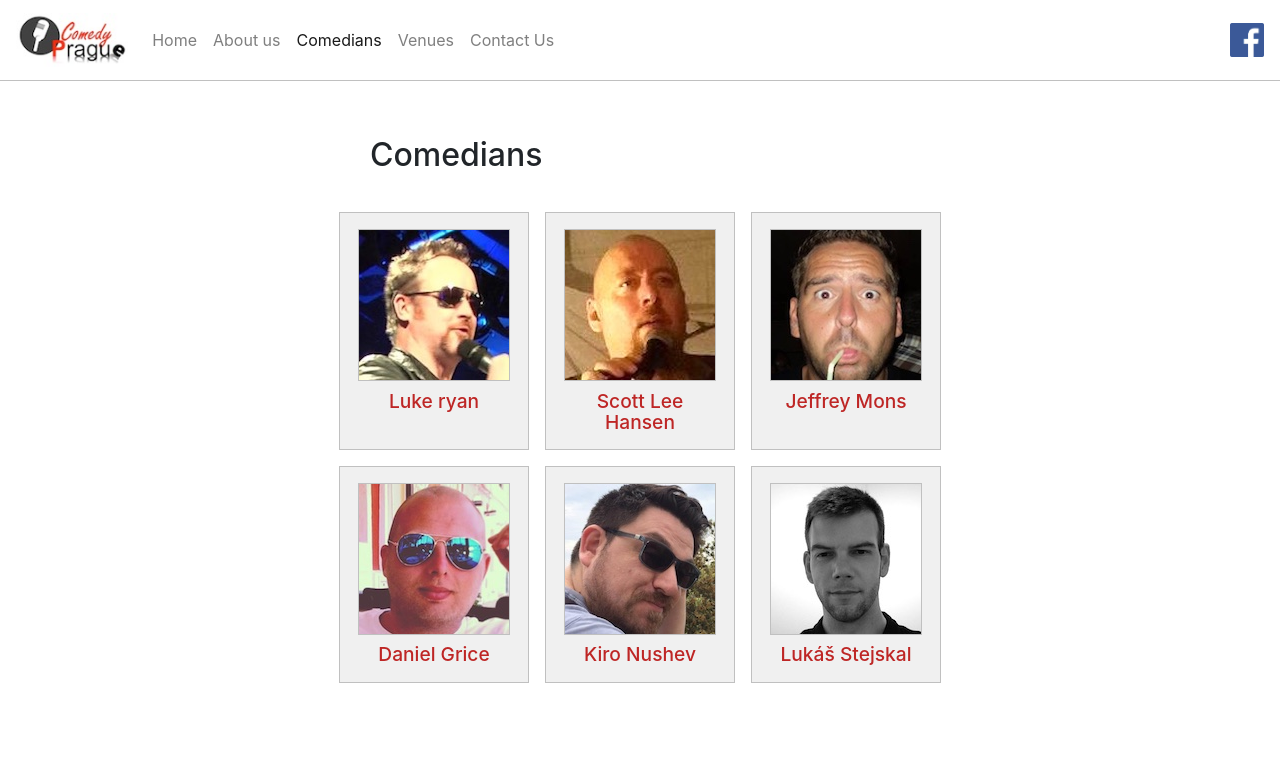
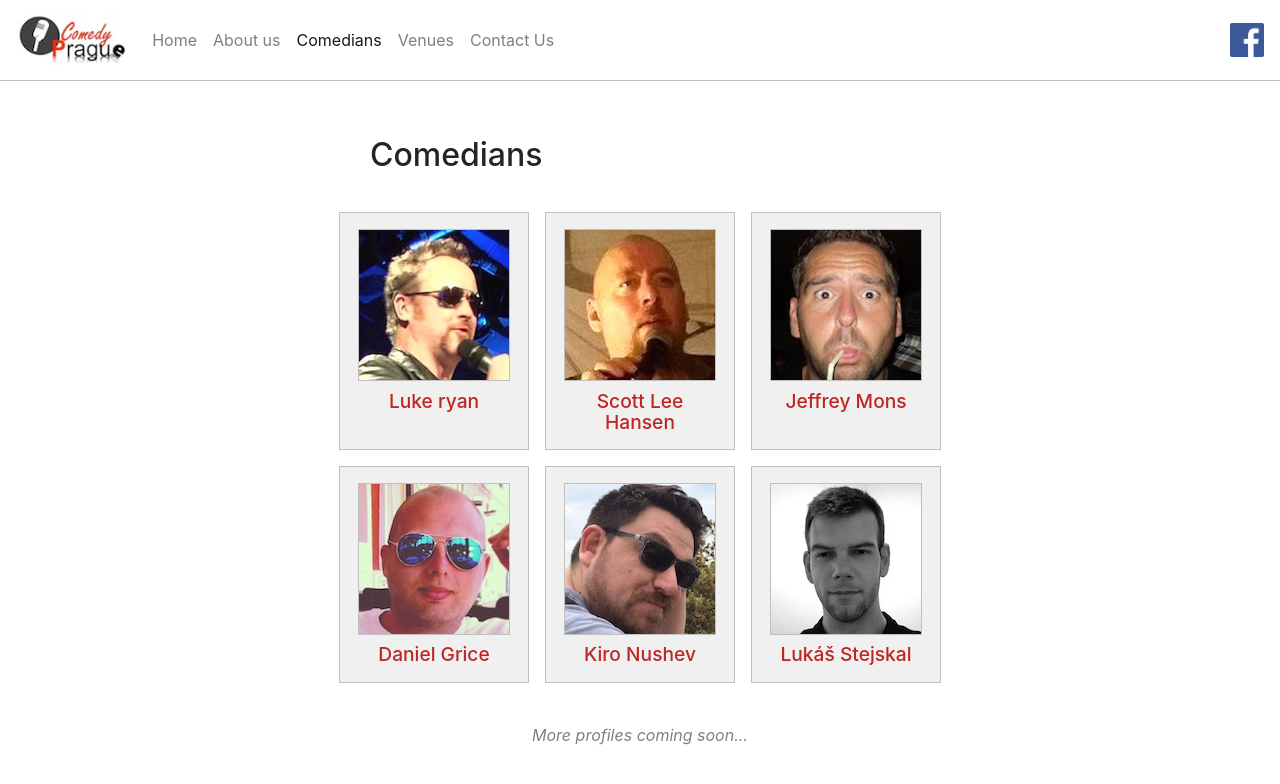
Before and after one commit to ComedyPrague/ComedyPrague.github.io, a Jekyll site: the page built from comedians.html, in a window 1280 px wide. Shown: the top 784 px of the page. Built offline with Jekyll 4.4.1, drawn with Linux system fonts in a browser that asks for light colours.

Commit message:
Add coming-soon disclaimer to comedians page

```diff
--- a/comedians.html
+++ b/comedians.html
@@ -39,3 +39,9 @@ permalink: /comedians.html
 {% endfor %}
 
 <div class="col">&nbsp;</div>
+</div>
+
+<div class="row">
+  <div class="col-12 text-center" style="margin-top: 2em; color: gray;">
+    <i>More profiles coming soon...<i>
+  </div>
```
